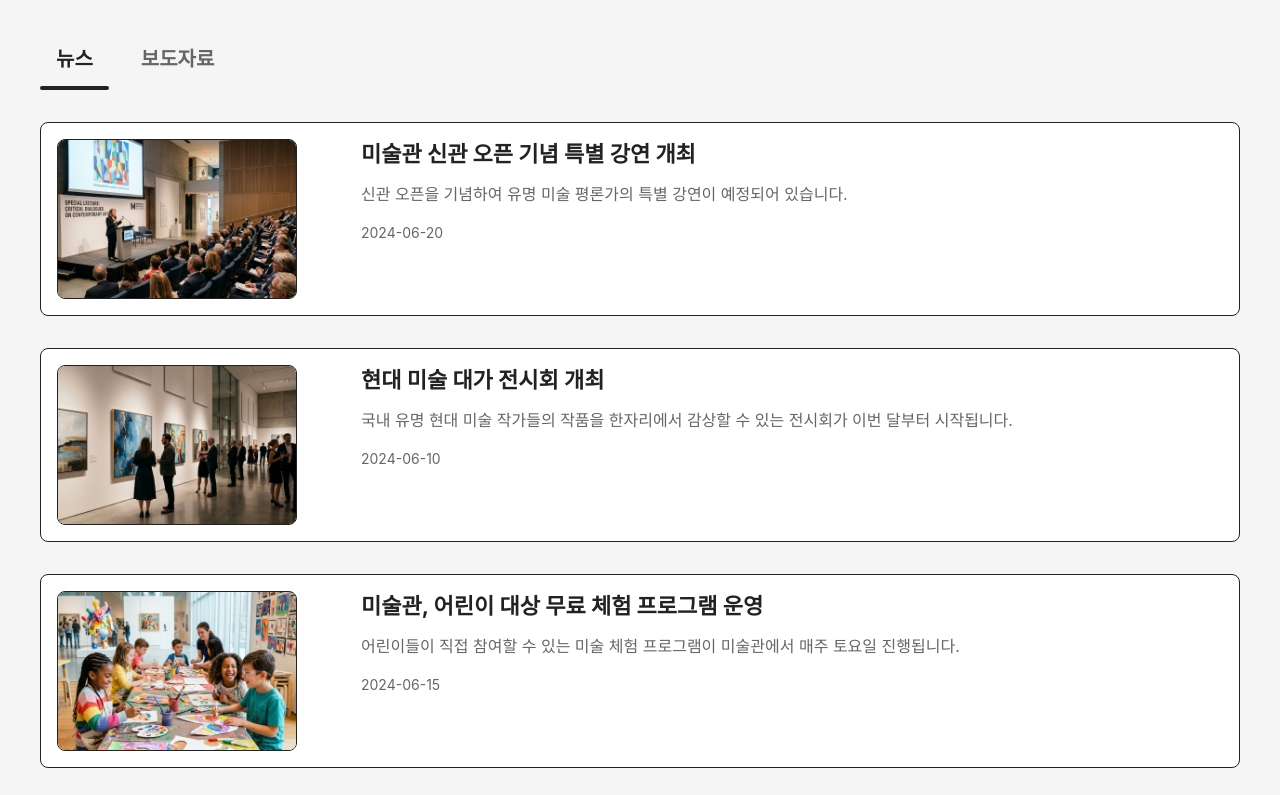
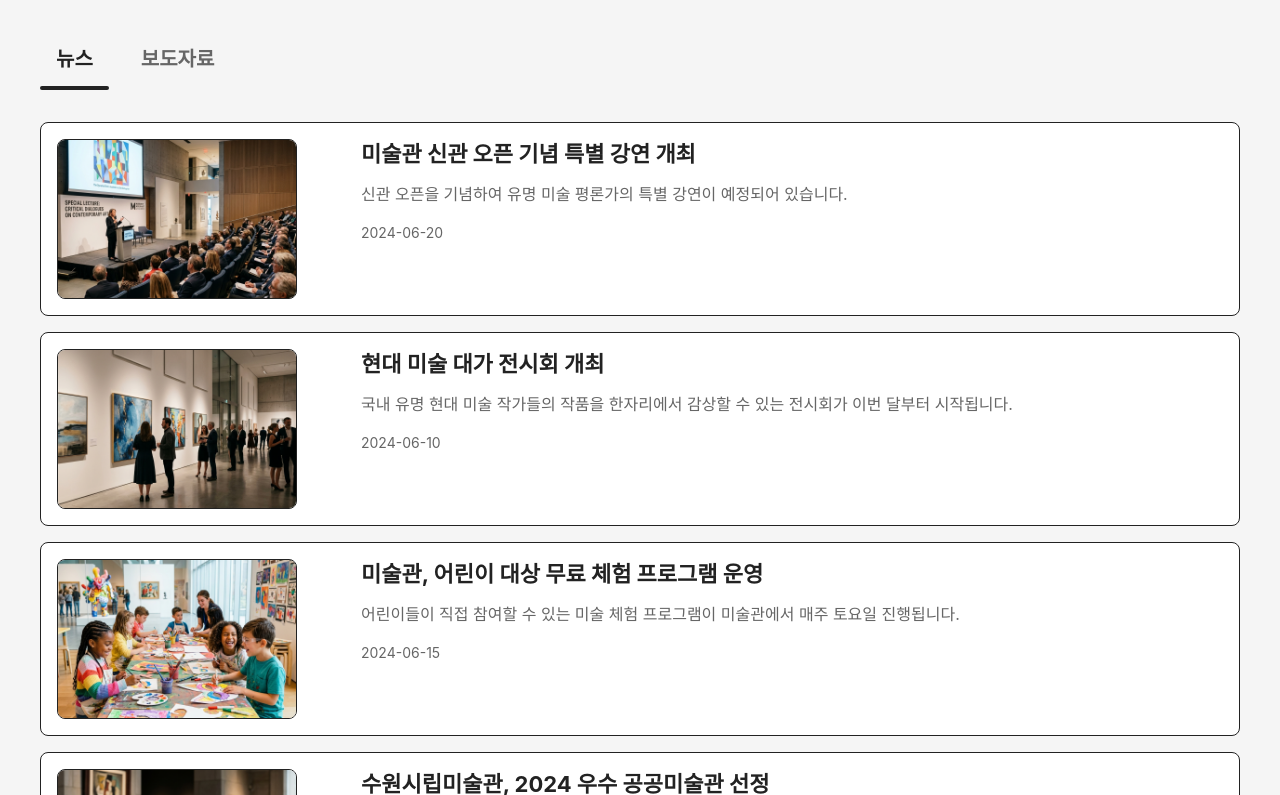
Before and after one commit to hyeonil1106/site, a React (Vite) app: page / in a window 1280 px wide. Shown: the part 1625-2420 px from the top of the page. Built offline with nearby package versions, Linux system fonts and the light colour scheme.

Commit message:
feat: add CSS styles for news section and news list page components

```diff
--- a/src/components/NewsSection.css
+++ b/src/components/NewsSection.css
@@ -90,8 +90,8 @@
 .news-list {
   display: flex;
   flex-direction: column;
-  gap: 32px;
-  margin-bottom: 32px;
+  gap: 16px; /* 리스트 아이템 간 상하 유격 축소 (32px -> 16px) */
+  margin-bottom: 24px;
 }
 
 /* ===================================
@@ -102,7 +102,7 @@
   display: flex;
   align-items: center;
   gap: 32px;
-  padding: 16px 12px; /* 외곽 블록과 이미지 사이의 패딩 간격을 16px에서 12px로 줄임 */
+  padding: 8px 12px; /* 상하 패딩을 16px에서 8px로 전격 인하하여 세로 두께 압축 */
   border: 1px solid var(--color-border);
   border-radius: var(--radius-base);
   background-color: var(--color-bg-white);
--- a/src/pages/NewsListPage.css
+++ b/src/pages/NewsListPage.css
@@ -32,7 +32,7 @@
 .news-media-grid {
   display: grid;
   grid-template-columns: minmax(0, 1fr); /* 모바일 기본 1열 (텍스트 넘침 방지) */
-  gap: 20px;
+  gap: 12px; /* 카드 간 상하 간격을 20px에서 12px로 축소 */
 }
 
 /* 가로형 프리미엄 미디어 카드 */
@@ -40,7 +40,7 @@
   background-color: #ffffff;
   border: 1px solid #eaeaea;
   border-radius: 18px;
-  padding: 12px 10px; /* 외곽 블록과 이미지 경계 사이의 공백(Padding) 단축 */
+  padding: 8px 10px; /* 상하 패딩을 12px에서 8px로 더 긴밀하게 압축 */
   display: flex;
   gap: 20px; /* 텍스트와 이미지 사이의 간격(Gap) 원본 유지 */
   align-items: center;
```
